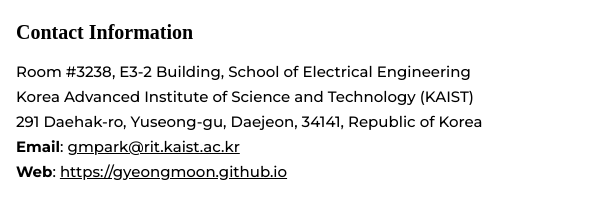
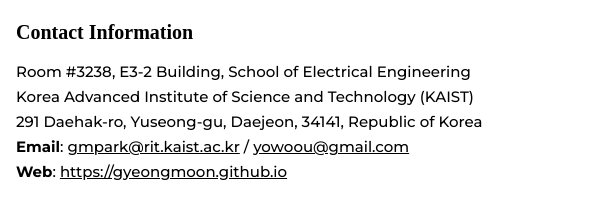
Before and after one commit to gyeongmoon/gyeongmoon.github.io, a plain HTML site: page index.html in a window 1280 px wide. Shown: the part 1140-1344 px from the top of the page, 464-1053 px from the left. Drawn offline with Linux system fonts and the light colour scheme; files whose address does not match are found by name.

Commit message:
Update index.html

```diff
--- a/index.html
+++ b/index.html
@@ -76,7 +76,8 @@
           <span>Room #3238, E3-2 Building, School of Electrical Engineering</span>
           <span>Korea Advanced Institute of Science and Technology (KAIST)</span>
           <span>291 Daehak-ro, Yuseong-gu, Daejeon, 34141, Republic of Korea</span>
-          <span><b>Email</b>: <a href="mailto:gmpark@rit.kaist.ac.kr"><u>gmpark@rit.kaist.ac.kr</u></a></span>
+          <span><b>Email</b>: <a href="mailto:gmpark@rit.kaist.ac.kr"><u>gmpark@rit.kaist.ac.kr</u></a><a> / </a>
+            <a href="mailto:yowoou@gmail.com"><u>yowoou@gmail.com</u></a></span>
           <span><b>Web</b>: <a href="https://gyeongmoon.github.io"><u>https://gyeongmoon.github.io</u></a></span>
         </p>
         <a href="resources/CV_gmpark.pdf" class="about-cv"><i class="fa fa-download"></i>&nbsp Download C.V.</a>
@@ -225,7 +226,7 @@
             <p class="info">
               <span><u><b>G.-M. Park</b></u>, J.-W. Choi, and J.-H. Kim</span>
               <span>"Developmental Resonance Network"</span>
-              <span><i><b>IEEE Transactions on Neural Networks and Learning Systems (TNNLS)</b></i>, vol. 30, no. 40, pp. 1278-1284, Apr. 2019. [SCI]</span>
+              <span><i><b>IEEE Transactions on Neural Networks and Learning Systems (TNNLS)</b></i>, vol. 30, no. 4, pp. 1278-1284, Apr. 2019. [SCI]</span>
             </p>
         </div>
       </div>
```
